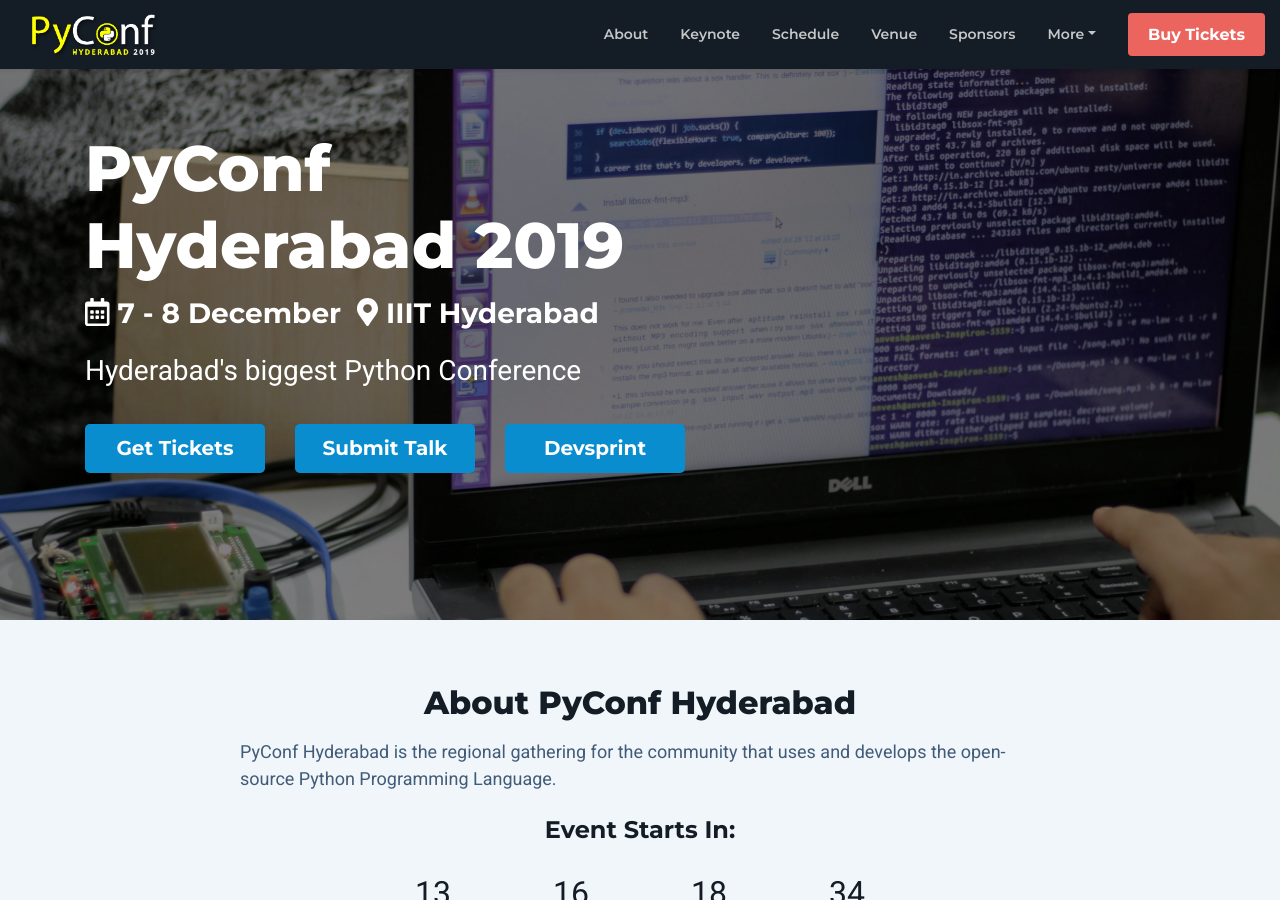
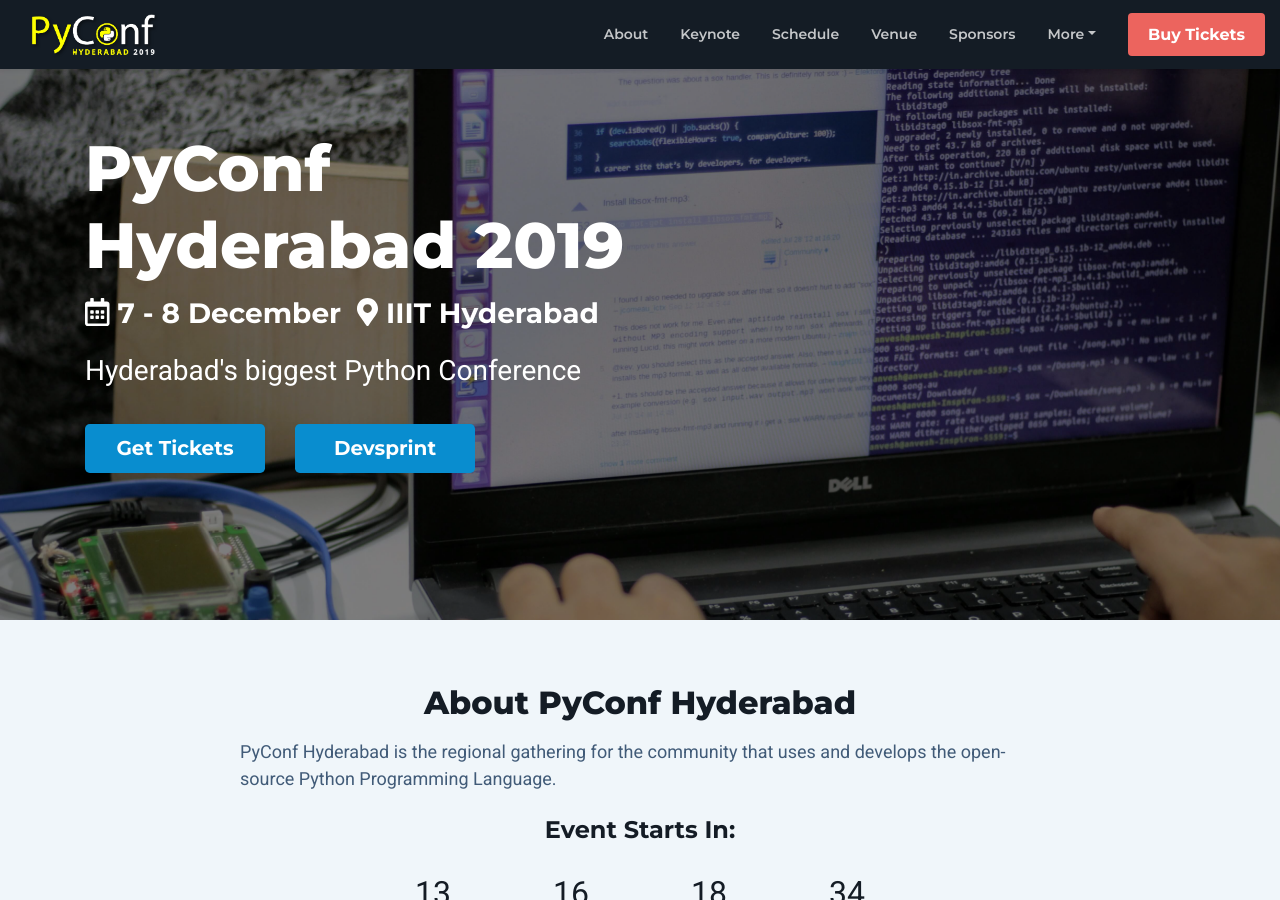
Before and after one commit to HydPy/hydpyconf2019, a Jekyll site: the page built from index.html, in a window 1280 px wide and 900 px high. Built offline with Jekyll 4.4.1, drawn with Linux system fonts in a browser that asks for light colours; nearby versions of some CDN libraries.

Commit message:
Remove Proposal link

```diff
--- a/_includes/hero-block.html
+++ b/_includes/hero-block.html
@@ -23,9 +23,6 @@
 							<a class="btn btn-primary btn-block btn-lg my-2 scrollto" href="{{ site.tickets_link }}">Get Tickets</a>
 						</div>
 						<div class="col-md-4">
-							<a class="btn btn-primary btn-block btn-lg my-2" href="{{ site.cfp_link }}" target="_blank">Submit Talk</a>
-						</div>
-						<div class="col-md-4">
 							<a class="btn btn-primary btn-block btn-lg my-2" href="https://github.com/HydPy/hydpyconf2019/wiki/PyConf-Hyderabad-2019-Devsprint" target="_blank">Devsprint</a>
 						</div>
 					</div>
```
